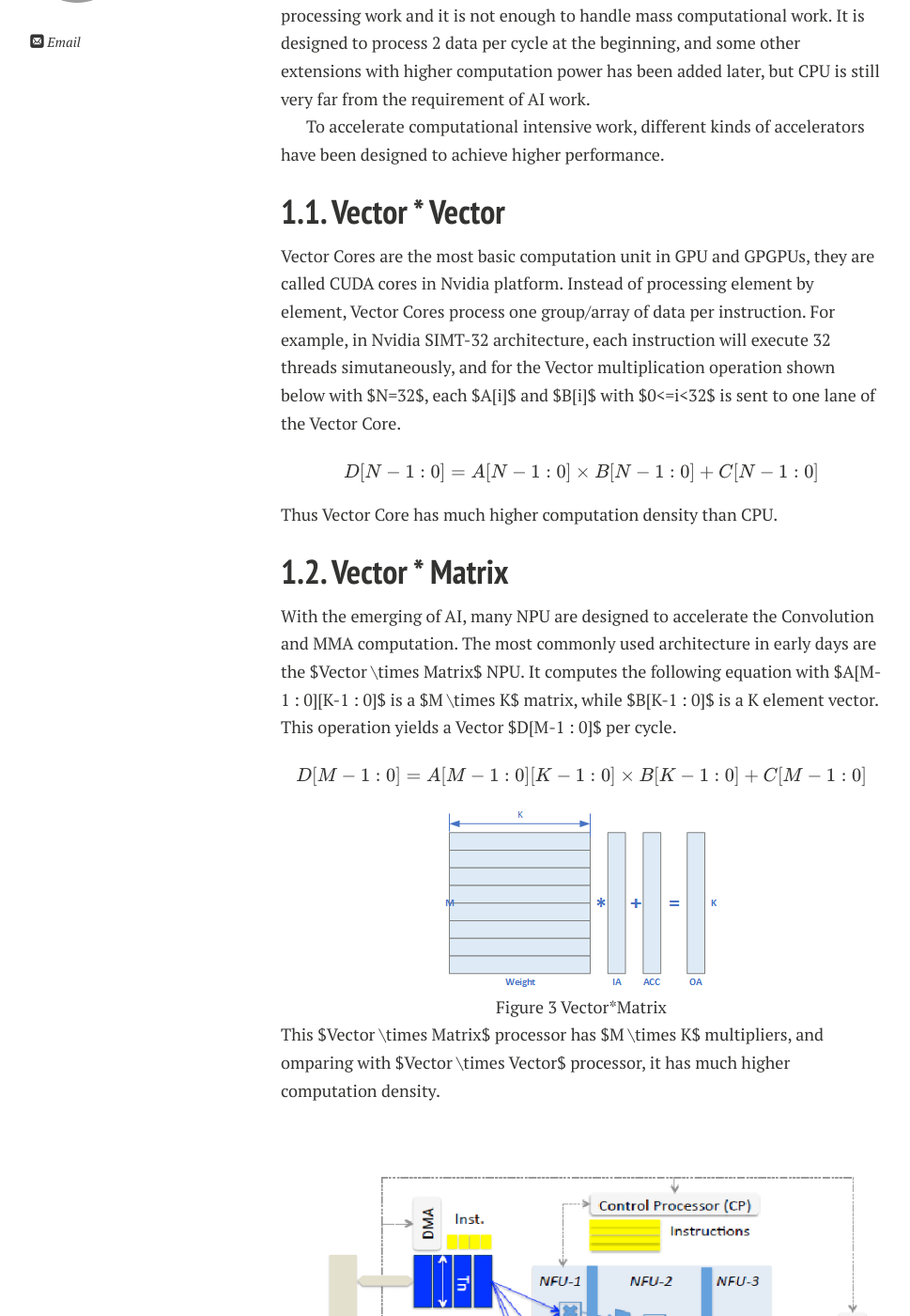
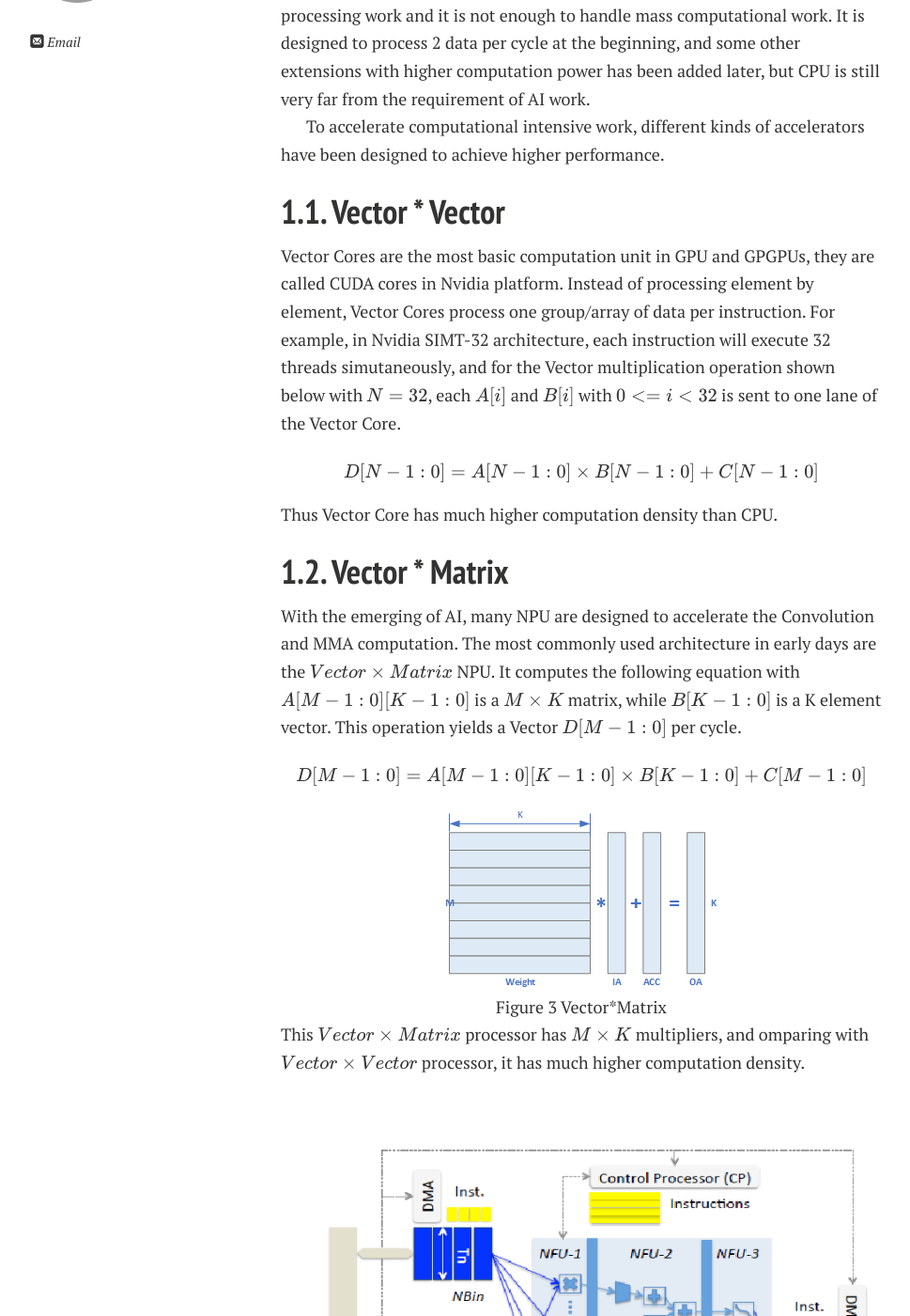
Before and after one commit to silenceluo/silenceluo.github.io, a Jekyll site: the page built from blogs/The_Evolution_of_AI_Accelerator_Architecture.md, in a window 1280 px wide and 1400 px high, scrolled down 205 px. Shown: the whole window at 94% size, without its empty margins (21-990 px from the left). Built offline with Jekyll 4.4.1, drawn with Linux system fonts in a browser that asks for light colours; nearby versions of some CDN libraries; our own code applies the rules of GitHub Pages for plain Markdown files; formulas are drawn with MathJax 3; comment, search, counter and statistics services are not loaded; a style sheet for code colours, icons or effects is not loaded; part of the change alters nothing that is shown; some of the changed text lies outside the part shown.

Commit message:
Update latex and pic

```diff
--- a/_includes/head.html
+++ b/_includes/head.html
@@ -68,5 +68,3 @@
 <link rel="apple-touch-icon-precomposed" sizes="114x114" href="{{ site.url }}/images/fav.png">
 <!-- 144x144 (precomposed) for iPad 3rd and 4th generation -->
 <link rel="apple-touch-icon-precomposed" sizes="144x144" href="{{ site.url }}/images/fav.png">
-
-<script id="MathJax-script" async src="https://cdn.jsdelivr.net/npm/mathjax@3/es5/tex-mml-chtml.js"></script>
--- a/_includes/scripts.html
+++ b/_includes/scripts.html
@@ -12,5 +12,31 @@
 
 </script>
 
+
+<script type="text/x-mathjax-config">
+  MathJax.Hub.Config({
+      TeX: {
+        equationNumbers: {
+          autoNumber: "AMS"
+        }
+      },
+      tex2jax: {
+      inlineMath: [ ['$', '$'] ],
+      displayMath: [ ['$$', '$$'] ],
+      processEscapes: true,
+    }
+  });
+  MathJax.Hub.Register.MessageHook("Math Processing Error",function (message) {
+      alert("Math Processing Error: "+message[1]);
+    });
+  MathJax.Hub.Register.MessageHook("TeX Jax - parse error",function (message) {
+      alert("Math Processing Error: "+message[1]);
+    });
+</script>
+
+<script type="text/javascript" async
+  src="https://cdn.mathjax.org/mathjax/latest/MathJax.js?config=TeX-MML-AM_CHTML">
+</script>
+
 <!-- https://analytics.google.com/analytics/ -->
 <!-- Lastly modified by Hanlin CAI in 2023/01/15 -->
--- a/blogs/The_Evolution_of_AI_Accelerator_Architecture.md
+++ b/blogs/The_Evolution_of_AI_Accelerator_Architecture.md
@@ -61,14 +61,7 @@ In tihs equation, the size of matrix $A$ is $M \times K$, the size of $B$ is $K
 </div>
 
 
-<div align="center">
-  <img src="The_Evolution_of_AI_Accelerator_Architecture/Tensor_Core.png">
-</div>
-<div align="center">
-  Figure 3 Matrix*Matrix
-</div>
-
-
+<img src="The_Evolution_of_AI_Accelerator_Architecture/Tensor_Core.png" alt="Tensor_Core" title="Tensor Core Matrix*Matrix" width="150" height="100" />
 
 ## 1.4. Systolic Array
 
```
